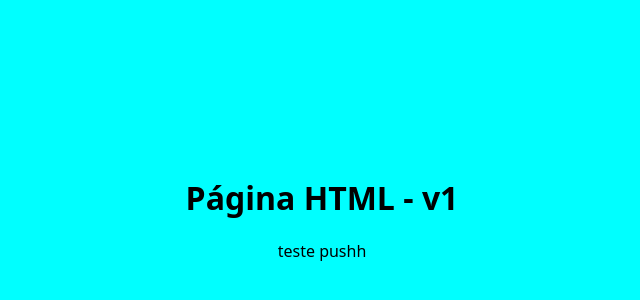
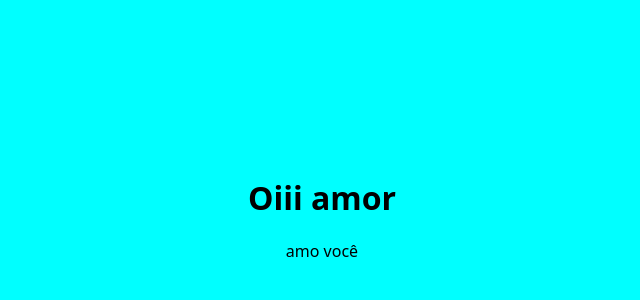
Before and after one commit to LuizBassoo/exerciciopipelines, a plain HTML site: page index.html in a window 1280 px wide. Shown: the part 184-484 px from the top of the page, without its empty margins (318-958 px from the left). Drawn offline with Linux system fonts and the light colour scheme.

Commit message:
testesadsd

```diff
--- a/index.html
+++ b/index.html
@@ -25,8 +25,8 @@
   </head>
   <body>
     <header>
-      <h1>Página HTML - v1</h1>
-      <p>teste pushh</p>
+      <h1>Oiii amor</h1>
+      <p>amo você</p>
     </header>
   </body>
 </html>
```
Also changed, not shown: 1 other file.
